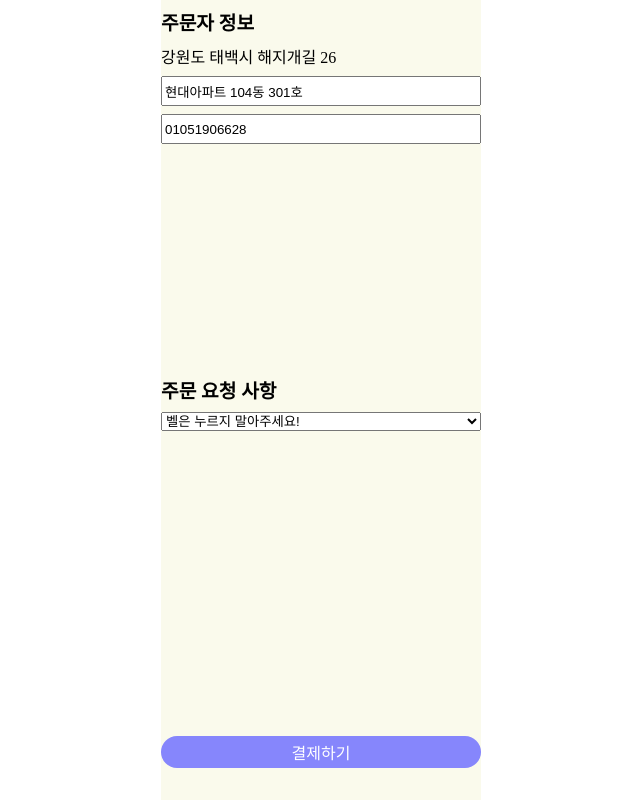
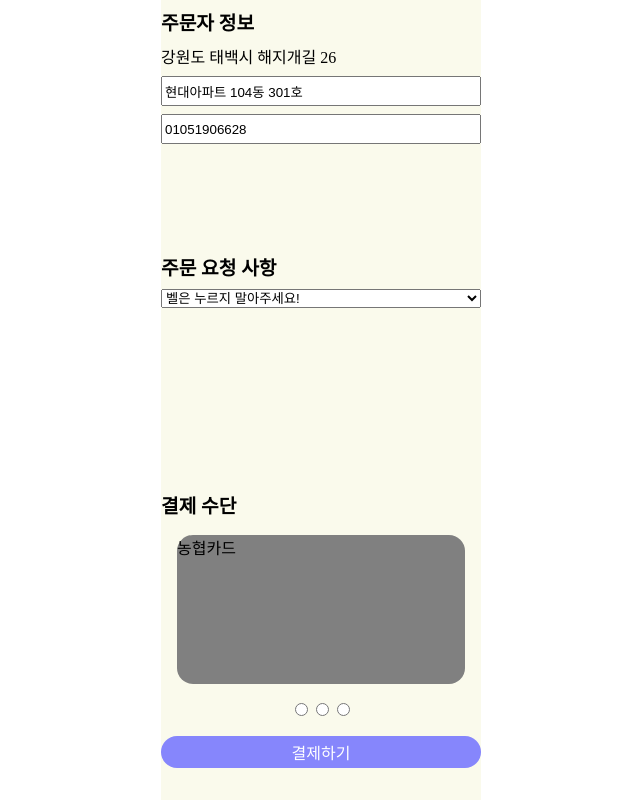
Before and after one commit to grapgrap/orderapp, a React (Create React App) app: page /orderapp/order in a window 1280 px wide. Shown: the whole page, without its empty margins (319-959 px from the left). Built offline with nearby package versions, Linux system fonts and the light colour scheme.

Commit message:
캐러샐 슬라이드 구현 중

```diff
--- a/src/Components/OrderContent/Payment.jsx
+++ b/src/Components/OrderContent/Payment.jsx
@@ -1,7 +1,86 @@
+import { useState } from 'react';
 import styled from 'styled-components';
 
 function Payment() {
-  return;
+  const [paymentList, setPaymentList] = useState([
+    {
+      id: 1,
+      cardName: '농협카드',
+      cardNum: '0123-4567-8912-3456',
+    },
+    {
+      id: 2,
+      cardName: '신한카드',
+      cardNum: '0123-4567-8912-3456',
+    },
+    {
+      id: 3,
+      cardName: '국민카드',
+      cardNum: '0123-4567-8912-3456',
+    },
+  ]);
+  return (
+    <PaymentWrap>
+      <PaymentTitle>결제 수단</PaymentTitle>
+      <PaymentSlideWrap>
+        <PaymentSlideList>
+          {paymentList.map(item => {
+            return (
+              <>
+                <PaymentSlideContent>{item.cardName}</PaymentSlideContent>
+              </>
+            );
+          })}
+        </PaymentSlideList>
+      </PaymentSlideWrap>
+      <PaymentSlideRadioWrap>
+        <PaymentSlideRadio type="radio" name="radioBtn" />
+        <PaymentSlideRadio type="radio" name="radioBtn" />
+        <PaymentSlideRadio type="radio" name="radioBtn" />
+      </PaymentSlideRadioWrap>
+    </PaymentWrap>
+  );
 }
 
 export default Payment;
+
+export const PaymentWrap = styled.div`
+  flex: 1;
+  display: flex;
+  flex-direction: column;
+`;
+
+export const PaymentTitle = styled.label`
+  font-size: 1.2rem;
+  font-weight: bold;
+`;
+
+export const PaymentSlideWrap = styled.div`
+  flex: 1;
+  max-width: 90rem;
+  overflow: hidden;
+  margin: 1rem;
+`;
+
+export const PaymentSlideList = styled.ul`
+  height: 100%;
+  margin: 0 auto;
+  padding: 0;
+  white-space: nowrap;
+`;
+
+export const PaymentSlideContent = styled.li`
+  display: inline-block;
+  width: 100%;
+  height: 100%;
+  background: gray;
+  border-radius: 1rem;
+  transition: all 0.5s;
+`;
+
+export const PaymentSlideRadioWrap = styled.div`
+  margin-bottom: 1rem;
+  text-align: center;
+`;
+
+export const PaymentSlideRadio = styled.input``;
```
